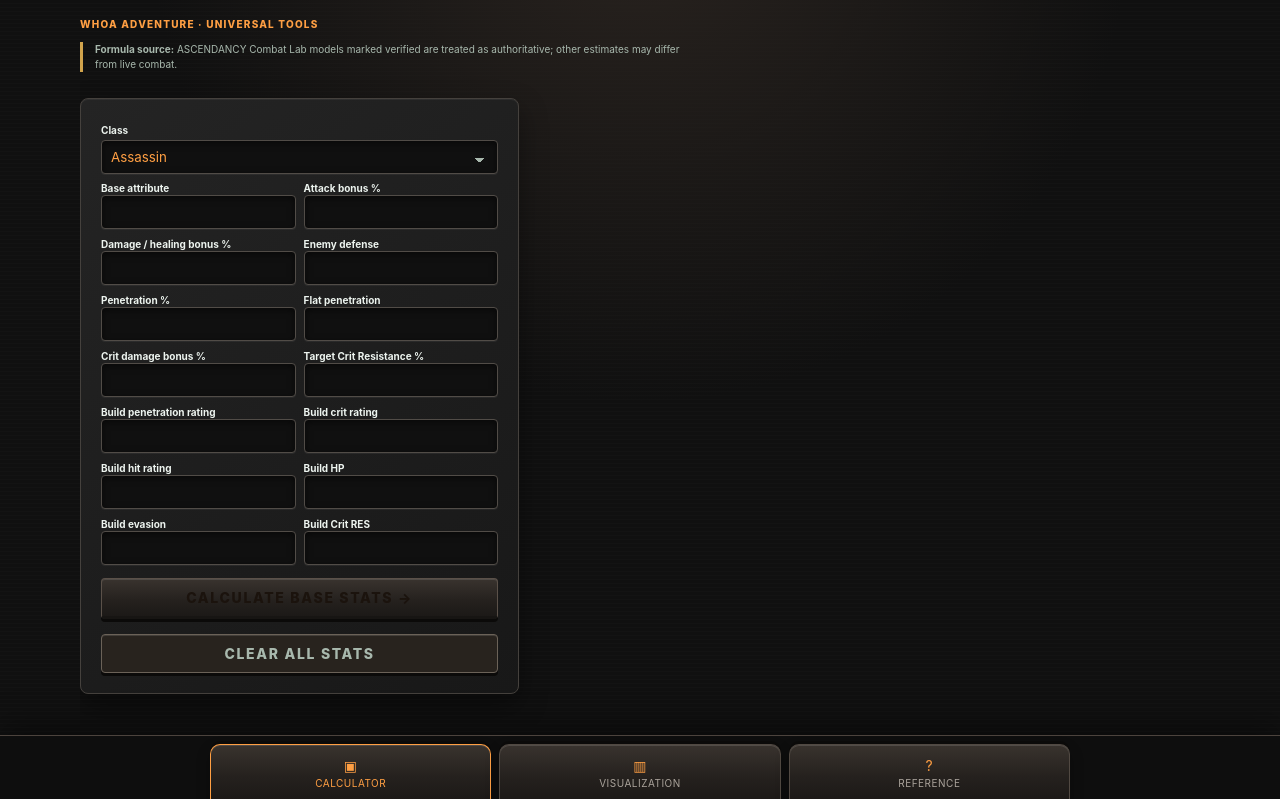
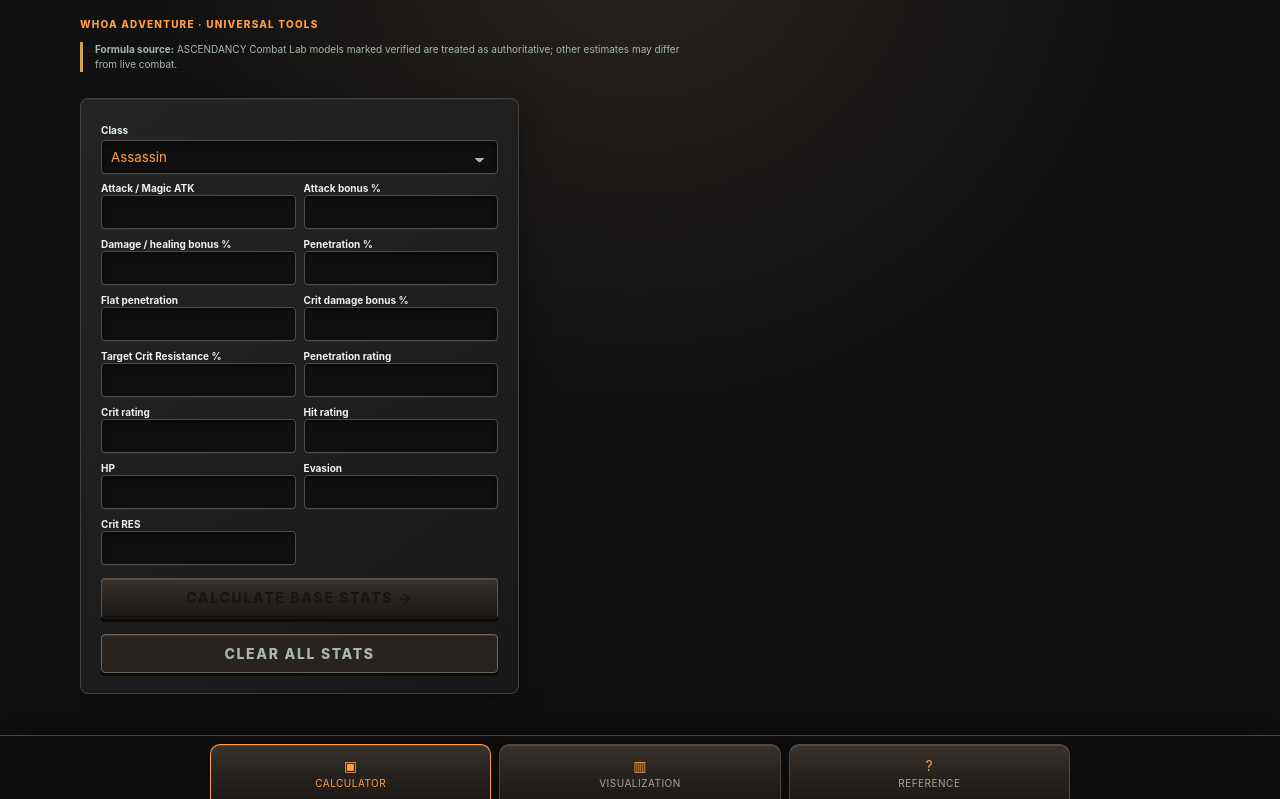
Before and after one commit to Jo11yPirate/WHOA_Adventure_Calculator, a Flask app: page / in a window 1280 px wide. Shown: the top 799 px of the page. Run offline with Flask 3, Linux system fonts and the light colour scheme.

Commit message:
Remove unknown enemy defense input
Co-authored-by: Copilot <223556219+Copilot@users.noreply.github.com>

```diff
--- a/app.py
+++ b/app.py
@@ -217,7 +217,6 @@ def read_universal(form):
         "base_attribute",
         "attack_bonus_percentage",
         "bonus_percentage",
-        "enemy_defense",
         "penetration_percentage",
         "flat_penetration",
         "crit_damage_bonus_percentage",
@@ -231,6 +230,7 @@ def read_universal(form):
         if value is None or value < 0:
             raise ValueError(f"{field.replace('_', ' ').title()} must be 0 or greater.")
         values[field] = value
+    values["enemy_defense"] = 0.0
     return calculate_universal(values)
 
 
--- a/static/dashboard.js
+++ b/static/dashboard.js
@@ -61,9 +61,6 @@ function updateCharts(rawOutput, normalOutput, criticalOutput, attack, defense,
   document.getElementById("screen-attack").textContent = format(attack);
   document.getElementById("screen-penetration").textContent = format(penetration);
   document.getElementById("screen-bonus").textContent = `${(outputBonus * 100).toFixed(1)}%`;
-  document.getElementById("screen-enemy-defense").textContent = format(enemyDefense);
-  document.getElementById("screen-effective-defense").textContent = format(defense);
-  document.getElementById("screen-mitigation").textContent = `×${mitigation.toFixed(3)}`;
   document.getElementById("screen-incoming").textContent = format(incomingDamage);
   document.getElementById("screen-damage-reduction").textContent = `${(damageReduction * 100).toFixed(1)}%`;
   document.getElementById("screen-taken").textContent = format(damageReceived);
@@ -111,7 +108,7 @@ function runRecalculationPipeline() {
   const baseAttribute = readNumber("base_attribute");
     const attackBonus = readNumber("attack_bonus_percentage") / 100;
     const outputBonus = readNumber("bonus_percentage") / 100;
-    const enemyDefense = readNumber("enemy_defense");
+    const enemyDefense = 0;
     const penetration = readNumber("penetration_percentage") / 100;
     const flatPenetration = readNumber("flat_penetration");
     const critBonus = readNumber("crit_damage_bonus_percentage") / 100;
@@ -131,12 +128,11 @@ function runRecalculationPipeline() {
     document.getElementById("res-raw").textContent = format(rawOutput);
     document.getElementById("res-normal").textContent = format(rawOutput * mitigation);
     document.getElementById("res-crit").textContent = format(rawOutput * mitigation * criticalMultiplier);
-    document.getElementById("res-defense").textContent = format(effectiveDefense);
     const tankResult = document.getElementById("res-tank");
     if (tankResult) tankResult.textContent = format(damageReceived);
     document.getElementById("log-mitigation").textContent = `×${mitigation.toFixed(3)}`;
     document.getElementById("log-crit-mult").textContent = `×${criticalMultiplier.toFixed(2)} after resistance`;
-    document.getElementById("log-eff-def").textContent = "After penetration";
+    document.getElementById("log-mitigation").textContent = "Enemy defense not entered";
     updateCharts(rawOutput, rawOutput * mitigation, rawOutput * mitigation * criticalMultiplier, baseAttribute, effectiveDefense, flatPenetration, outputBonus, enemyDefense, mitigation, incomingDamage, damageReduction, damageReceived);
     document.getElementById("val-crit-bonus")?.classList.toggle("diminished", critEvaluation.diminished);
     error.hidden = true;
--- a/templates/index.html
+++ b/templates/index.html
@@ -29,24 +29,23 @@
 
           <div class="form-row">
             {% for field, label, tip in [
-              ("base_attribute", "Base attribute", "Your raw Attack or Magic ATK value."),
+              ("base_attribute", "Attack / Magic ATK", "Your raw Attack or Magic ATK value."),
               ("attack_bonus_percentage", "Attack bonus %", "Percent that strengthens flat Attack gains."),
               ("bonus_percentage", "Damage / healing bonus %", "Direct damage or healing multiplier bonus."),
-              ("enemy_defense", "Enemy defense", "Target defense before penetration."),
               ("penetration_percentage", "Penetration %", "Percent of enemy defense ignored."),
               ("flat_penetration", "Flat penetration", "Flat defense ignored after percent penetration."),
-              ("crit_damage_bonus_percentage", "Crit damage bonus %", "Extra critical multiplier bonus."),
+              ("crit_damage_bonus_percentage", "Crit damage bonus %", "Not the same as Crit Bonus %: this adds to the critical multiplier."),
               ("target_crit_resistance_percentage", "Target Crit Resistance %", "Target reduction to critical damage."),
               ("incoming_damage", "Incoming boss damage", "Damage received before your defenses."),
               ("damage_reduction_percentage", "DMG reduction %", "Percent of incoming damage reduced; capped at 90%."),
               ("defense_score", "Defense score", "Your total defensive score."),
               ("defense_bonus_percentage", "Defense bonus %", "Percent bonus applied to defense."),
-              ("stat_penetration", "Build penetration rating", "Your displayed flat Penetration stat."),
-              ("stat_crit", "Build crit rating", "Your displayed Crit stat."),
-              ("stat_hit", "Build hit rating", "Your displayed Hit or Accuracy stat."),
-              ("stat_hp", "Build HP", "Your displayed maximum HP."),
-              ("stat_evasion", "Build evasion", "Your displayed Evasion stat."),
-              ("stat_crit_resistance", "Build Crit RES", "Your displayed critical resistance stat.")
+              ("stat_penetration", "Penetration rating", "Your displayed flat Penetration stat."),
+              ("stat_crit", "Crit rating", "Your displayed Crit stat."),
+              ("stat_hit", "Hit rating", "Your displayed Hit or Accuracy stat."),
+              ("stat_hp", "HP", "Your displayed maximum HP."),
+              ("stat_evasion", "Evasion", "Your displayed Evasion stat."),
+              ("stat_crit_resistance", "Crit RES", "Your displayed critical resistance stat.")
             ] %}
               <div class="{{ 'warrior-only' if field in ('incoming_damage', 'damage_reduction_percentage', 'defense_score', 'defense_bonus_percentage') else '' }}">
                 <label for="{{ field }}" title="{{ tip }}">{{ label }}</label>
@@ -75,7 +74,6 @@
               <div class="screen-tabs" role="tablist" aria-label="Visualization metrics">
                 <button type="button" class="screen-tab is-active" role="tab" aria-selected="true" data-screen-tab="output">Output</button>
                 <button type="button" class="screen-tab" role="tab" aria-selected="false" data-screen-tab="profile">Profile</button>
-                <button type="button" class="screen-tab" role="tab" aria-selected="false" data-screen-tab="defense">Defense</button>
                 <button type="button" class="screen-tab warrior-only" role="tab" aria-selected="false" data-screen-tab="survival">Survival</button>
               </div>
               <div class="screen-panel is-active" data-screen-panel="output" role="tabpanel">
@@ -95,11 +93,6 @@
                 <div class="screen-equation">PEN&nbsp;&nbsp;&nbsp; <strong id="screen-penetration">0</strong></div>
                 <div class="screen-equation">BONUS&nbsp; <strong id="screen-bonus">0%</strong></div>
               </div>
-              <div class="screen-panel" data-screen-panel="defense" role="tabpanel" hidden>
-                <div class="screen-equation">ENEMY DEF <strong id="screen-enemy-defense">0</strong></div>
-                <div class="screen-equation">EFFECTIVE <strong id="screen-effective-defense">0</strong></div>
-                <div class="screen-equation">MITIGATION <strong id="screen-mitigation">×1.000</strong></div>
-              </div>
               <div class="screen-panel warrior-only" data-screen-panel="survival" role="tabpanel" hidden>
                 <div class="screen-equation">INCOMING <strong id="screen-incoming">0</strong></div>
                 <div class="screen-equation">DMG RED&nbsp; <strong id="screen-damage-reduction">0%</strong></div>
@@ -107,10 +100,9 @@
               </div>
             </div>
             <div class="metric-grid">
-              <article class="metric"><span>Raw output</span><strong id="res-raw">{{ "{:,.0f}".format(stats.raw_output) }}</strong><small>Before defense</small></article>
-              <article class="metric"><span>After mitigation</span><strong id="res-normal">{{ "{:,.0f}".format(stats.mitigated_output) }}</strong><small id="log-mitigation">×{{ "%.3f"|format(stats.mitigation_multiplier) }}</small></article>
+              <article class="metric"><span>Raw output</span><strong id="res-raw">{{ "{:,.0f}".format(stats.raw_output) }}</strong><small>Center hit before defense</small></article>
+              <article class="metric"><span>Normal output</span><strong id="res-normal">{{ "{:,.0f}".format(stats.mitigated_output) }}</strong><small id="log-mitigation">Enemy defense not entered</small></article>
               <article class="metric"><span>Critical output</span><strong id="res-crit">{{ "{:,.0f}".format(stats.critical_output) }}</strong><small id="log-crit-mult">×{{ "%.2f"|format(stats.critical_multiplier) }} after resistance</small></article>
-              <article class="metric"><span>Effective defense</span><strong id="res-defense">{{ "{:,.0f}".format(stats.effective_defense) }}</strong><small id="log-eff-def">After penetration</small></article>
             </div>
             <div class="recommendation warrior-only">
               <p class="eyebrow">Tank result</p>
@@ -130,7 +122,6 @@
               <div class="screen-tabs" role="tablist" aria-label="Visualization metrics">
                 <button type="button" class="screen-tab is-active" role="tab" aria-selected="true" data-screen-tab="output">Output</button>
                 <button type="button" class="screen-tab" role="tab" aria-selected="false" data-screen-tab="profile">Profile</button>
-                <button type="button" class="screen-tab" role="tab" aria-selected="false" data-screen-tab="defense">Defense</button>
                 <button type="button" class="screen-tab warrior-only" role="tab" aria-selected="false" data-screen-tab="survival">Survival</button>
               </div>
               <div class="screen-panel is-active" data-screen-panel="output" role="tabpanel">
@@ -150,11 +141,6 @@
                 <div class="screen-equation">PEN&nbsp;&nbsp;&nbsp; <strong id="screen-penetration">0</strong></div>
                 <div class="screen-equation">BONUS&nbsp; <strong id="screen-bonus">0%</strong></div>
               </div>
-              <div class="screen-panel" data-screen-panel="defense" role="tabpanel" hidden>
-                <div class="screen-equation">ENEMY DEF <strong id="screen-enemy-defense">0</strong></div>
-                <div class="screen-equation">EFFECTIVE <strong id="screen-effective-defense">0</strong></div>
-                <div class="screen-equation">MITIGATION <strong id="screen-mitigation">×1.000</strong></div>
-              </div>
               <div class="screen-panel warrior-only" data-screen-panel="survival" role="tabpanel" hidden>
                 <div class="screen-equation">INCOMING <strong id="screen-incoming">0</strong></div>
                 <div class="screen-equation">DMG RED&nbsp; <strong id="screen-damage-reduction">0%</strong></div>
@@ -162,10 +148,9 @@
               </div>
             </div>
             <div class="metric-grid">
-              <article class="metric"><span>Raw output</span><strong id="res-raw">0</strong><small>Before defense</small></article>
-              <article class="metric"><span>After mitigation</span><strong id="res-normal">0</strong><small id="log-mitigation">×1.000</small></article>
+              <article class="metric"><span>Raw output</span><strong id="res-raw">0</strong><small>Center hit before defense</small></article>
+              <article class="metric"><span>Normal output</span><strong id="res-normal">0</strong><small id="log-mitigation">Enemy defense not entered</small></article>
               <article class="metric"><span>Critical output</span><strong id="res-crit">0</strong><small id="log-crit-mult">×1.50</small></article>
-              <article class="metric"><span>Effective defense</span><strong id="res-defense">0</strong><small id="log-eff-def">After penetration</small></article>
             </div>
             <div class="recommendation warrior-only">
               <p class="eyebrow">Tank result</p>
```
